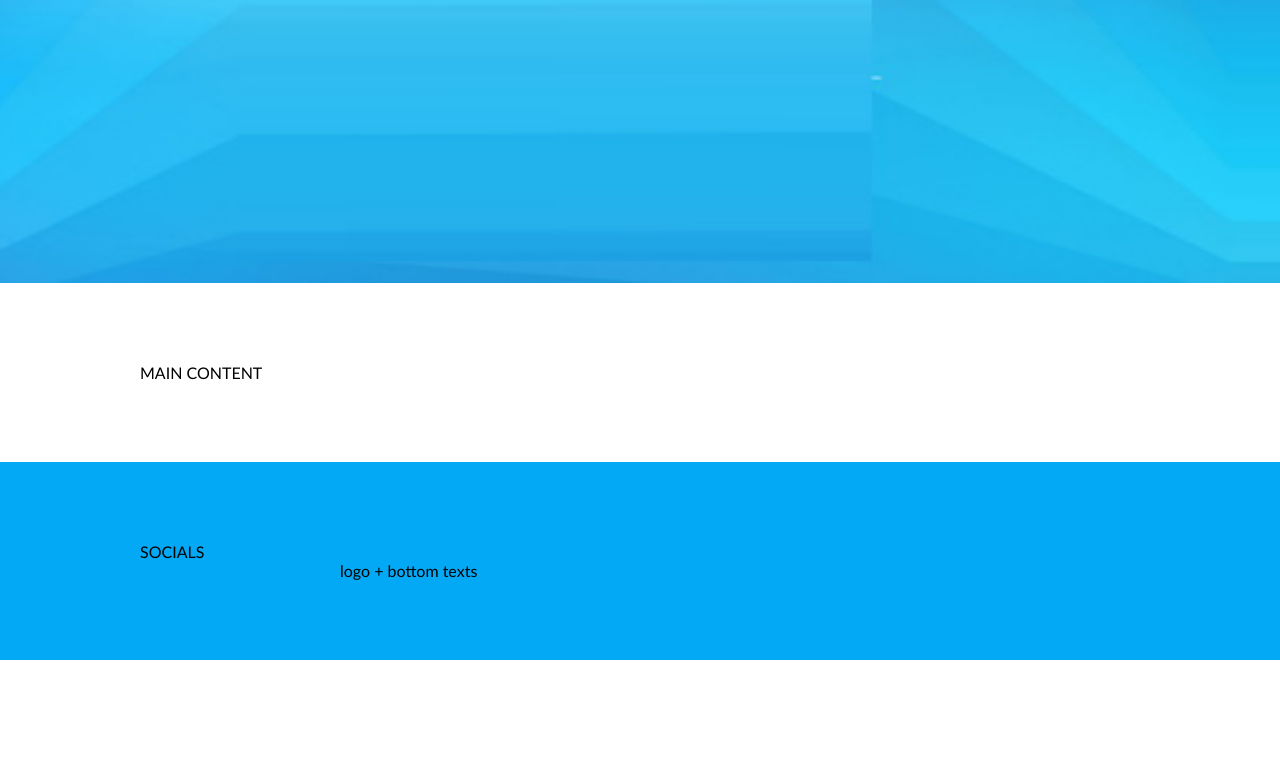
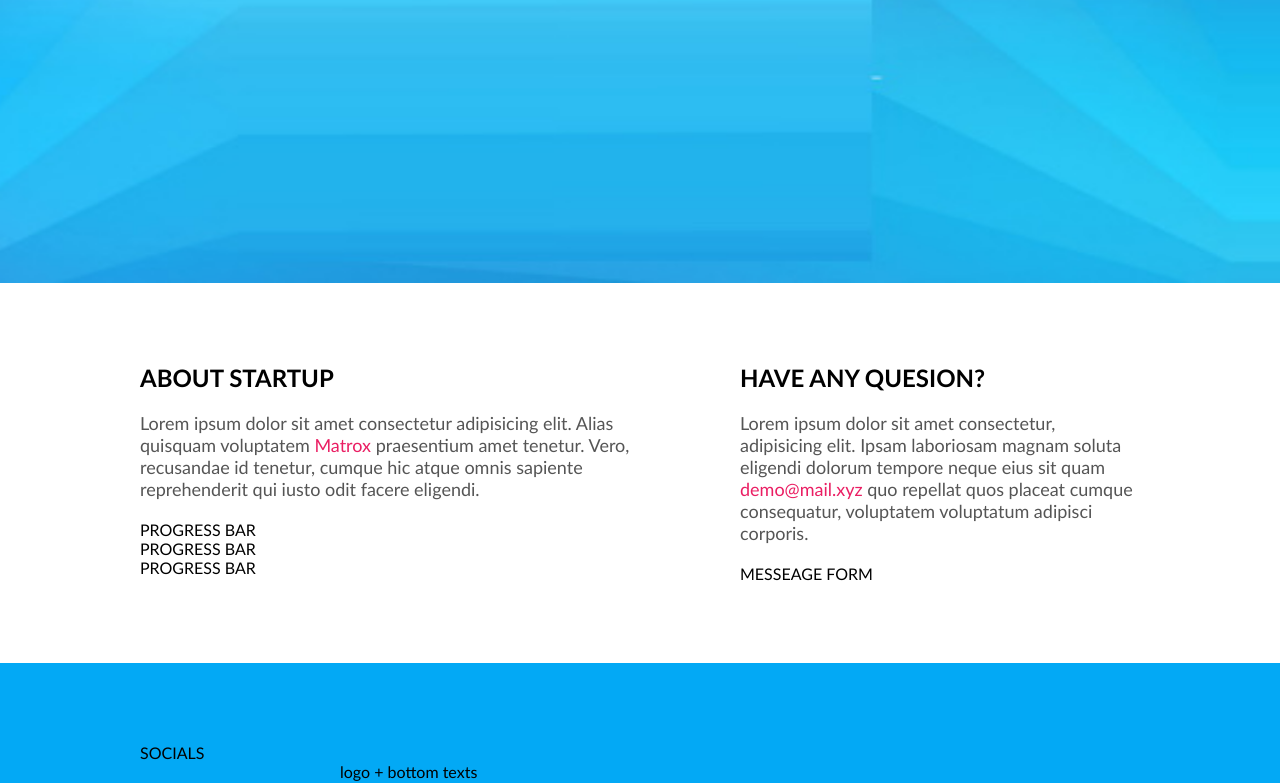
Before and after one commit to egidijusguobis/5-coming-soon, a website: page index.html in a window 1280 px wide. Shown: the part 517-1300 px from the top of the page. Before the commit the page ends 1177 px from the top, so only its background shows below. Drawn offline with Linux system fonts and the light colour scheme.

Commit message:
Main content

```diff
--- a/css/custom.css
+++ b/css/custom.css
@@ -56,5 +56,51 @@
 
 
 /* main content */
+main .left-column {
+    width: 50%;
+    float: left;
+
+}
+
+main .right-column {
+    width: 40%;
+    float: right;
+
+}
+
+main .section-title {
+    text-transform: uppercase;
+    margin-bottom: 20px;
+}
+
+main .section-description {
+    margin-bottom: 20px;
+    color: #555;
+    font-size: 18px;
+    line-height: 22px;
+}
+
+main .section-description > a {
+    color: var(--secondary-color);
+    font-size: inherit;
+    line-height: inherit;
+    text-decoration: none;
+}
+
+main .section-description a:hover {
+    text-decoration: underline;
+}
+@media (max-width: 900px) {
+    main .left-column {
+        width: 100%;
+        margin-bottom: 75px;
+
+    }
+
+    main .right-column {
+        width: 100%;
+
+    }
+}
 
 /* footer content */
--- a/index.html
+++ b/index.html
@@ -44,7 +44,34 @@
 
     <main class="container">
         <div class="row">
-            MAIN CONTENT
+            <div class="left-column">
+                <h2 class="section-title">About startup</h2>
+                <p class="section-description">Lorem ipsum dolor sit amet consectetur adipisicing elit.
+                Alias quisquam voluptatem <a href="#">Matrox</a> praesentium amet tenetur. Vero,
+                recusandae  id tenetur, cumque hic atque omnis sapiente
+                reprehenderit qui iusto odit facere eligendi.
+                </p>
+                <div class="progress-bar">
+                    PROGRESS BAR
+                </div>
+                <div class="progress-bar">
+                    PROGRESS BAR
+                </div>
+                <div class="progress-bar">
+                    PROGRESS BAR
+                </div>
+            </div>
+            <div class="right-column">
+                <h2 class="section-title">Have any quesion?</h2>
+                <p class="section-description">Lorem ipsum dolor sit amet consectetur, adipisicing elit.
+                Ipsam laboriosam magnam soluta eligendi dolorum tempore neque
+                eius sit quam <a href="mail to:">demo@mail.xyz</a> quo repellat quos placeat cumque consequatur,
+                 voluptatem voluptatum adipisci corporis.
+                </p>
+                <form class="form">
+                    MESSEAGE FORM
+                </form>
+            </div>
         </div>
     </main>
 
```
